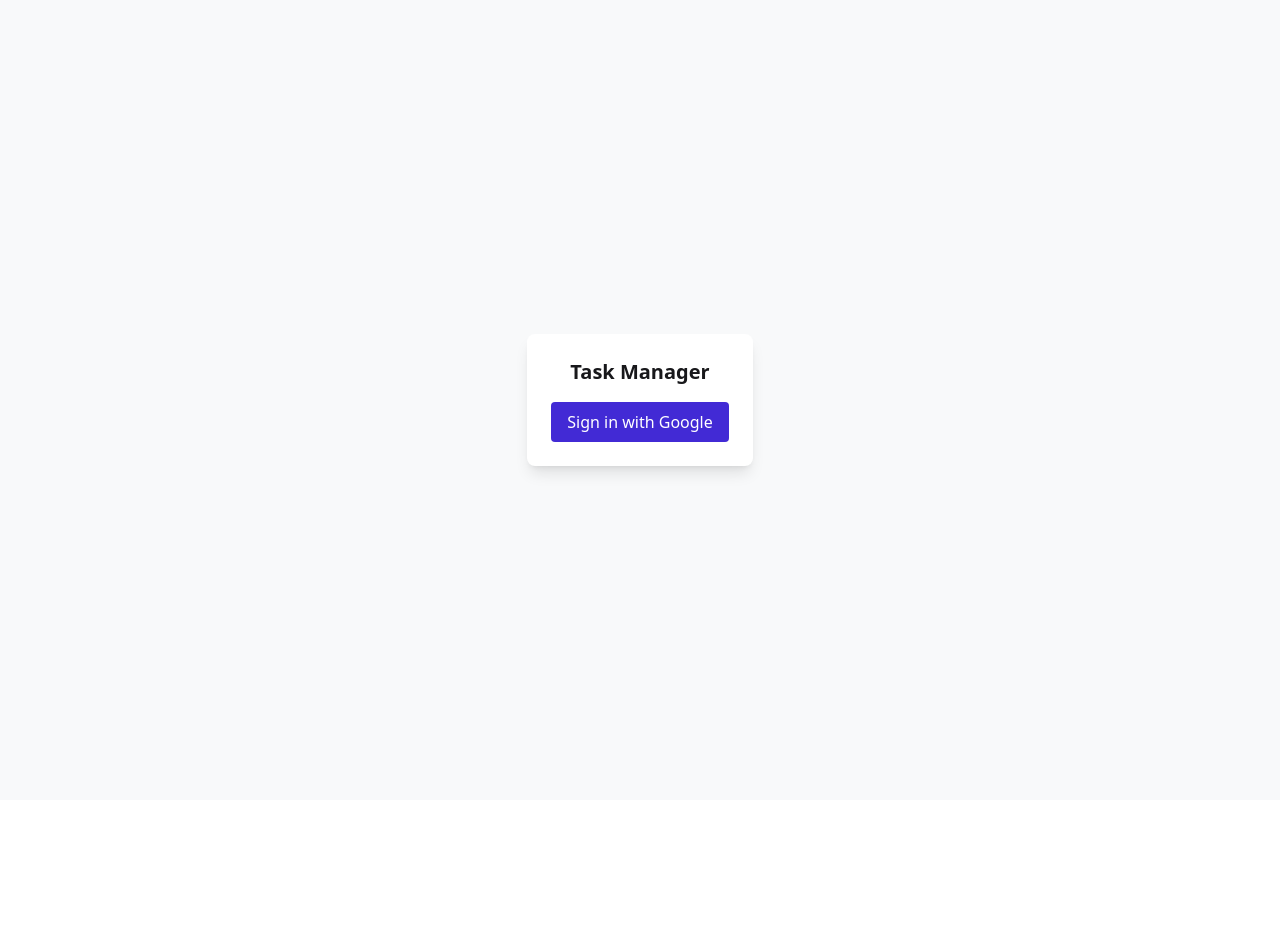
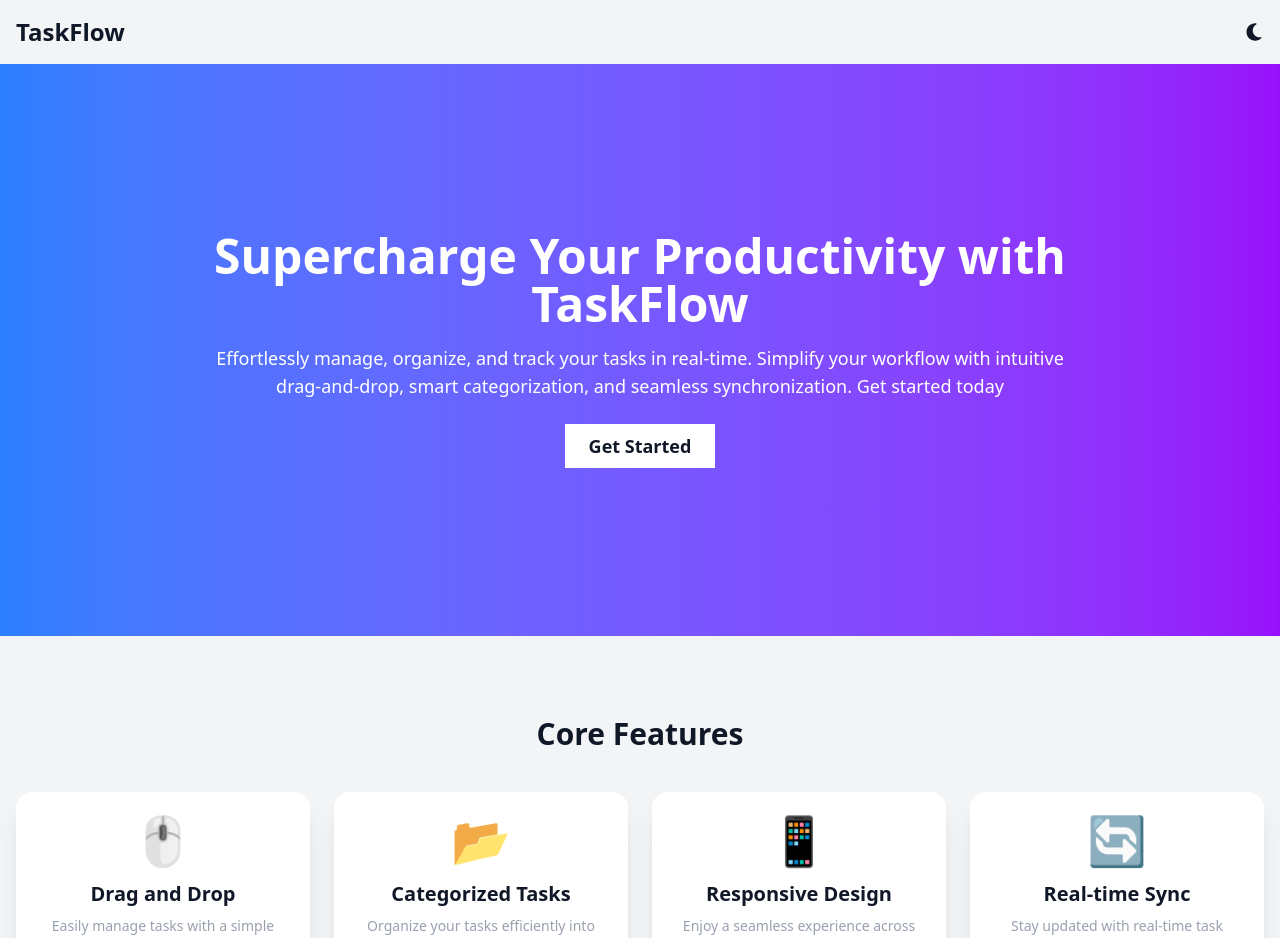
Before and after one commit to Hasinur3813/task-manager, a React app: page / in a window 1280 px wide. Shown: the top 938 px of the page. Before the commit the page ends 800 px from the top, so only its background shows below. Built offline with nearby package versions, Linux system fonts and the light colour scheme; no server answers; the HTML template or start-up script is replaced by a standard one.

Commit message:
added homepage

```diff
--- a/package.json
+++ b/package.json
@@ -16,6 +16,7 @@
     "axios": "^1.7.9",
     "dotenv": "^16.4.7",
     "firebase": "^11.3.1",
+    "framer-motion": "^12.4.7",
     "react": "^19.0.0",
     "react-dom": "^19.0.0",
     "react-hook-form": "^7.54.2",
--- a/src/context/TaskProvider.jsx
+++ b/src/context/TaskProvider.jsx
@@ -3,6 +3,7 @@
 import useTasks from "../hooks/useTasks";
 
 const TaskContext = createContext();
+// const socket = io("https://task-manager-server-nzvr.onrender.com");
 const socket = io("http://localhost:3000");
 
 export const TaskProvider = ({ children }) => {
@@ -30,7 +31,7 @@
           return prevTask.map((task) => {
             if (task.category === change.fullDocument.category) {
               return {
-                ...task.category,
+                ...task,
                 tasks: [...task.tasks, change.fullDocument],
               };
             } else {
@@ -38,22 +39,33 @@
             }
           });
         }
+
+        // task updating logic
+
         if (change.operationType === "update") {
           return prevTask.map((task) => {
+            const updatedId = change.documentKey._id;
+            const findUpdatedTask = task.tasks.find((t) => t._id === updatedId);
+            if (findUpdatedTask) {
               return {
-              ...task.category,
+                ...task,
                 tasks: task.tasks.map((task) =>
-                task._id === change.documentKey._id
+                  task._id === updatedId
                     ? { ...task, ...change.updateDescription.updatedFields }
                     : task
                 ),
               };
+            } else {
+              return task;
+            }
           });
         }
+
+        // task deletion logic
         if (change.operationType === "delete") {
           return prevTask.map((task) => {
             return {
-              ...task.category,
+              ...task,
               tasks: task.tasks.filter((task) => {
                 return task._id !== change.documentKey._id;
               }),
--- a/src/hooks/useAxiosSecure.js
+++ b/src/hooks/useAxiosSecure.js
@@ -5,8 +5,9 @@
 import { useEffect } from "react";
 
 const axiosInstance = axios.create({
-  // baseURL: "https://task-manager-flax-eta.vercel.app",
-  baseURL: "http://localhost:3000",
+  baseURL: "https://task-manager-flax-eta.vercel.app",
+  // baseURL: "https://task-manager-server-nzvr.onrender.com",
+  // baseURL: "http://localhost:3000",
   timeout: 10000,
 });
 
--- a/src/main.jsx
+++ b/src/main.jsx
@@ -1,7 +1,7 @@
 import { StrictMode } from "react";
 import { createRoot } from "react-dom/client";
 import "./index.css";
-import App from "./App.jsx";
+import Login from "./pages/Login/Login.jsx";
 import AuthProvider from "./context/AuthProvider.jsx";
 import UpdateTask from "./pages/UpdateTask/UpdateTask.jsx";
 
@@ -12,44 +12,47 @@
 import AddTask from "./pages/AddTask/AddTask.jsx";
 import { Toaster } from "react-hot-toast";
 import { QueryClient, QueryClientProvider } from "@tanstack/react-query";
-import { TaskProvider } from "./context/TaskProvider.jsx";
+import HomePage from "./pages/HomePage/HomePage.jsx";
+
 const router = createBrowserRouter([
   {
     path: "/",
     element: (
       <PublicRoute>
-        <App />
+        <HomePage />,
+      </PublicRoute>
+    ),
+  },
+  {
+    path: "/login",
+    element: (
+      <PublicRoute>
+        <Login />
       </PublicRoute>
     ),
   },
   {
     path: "/dashboard",
     element: (
-      <TaskProvider>
       <PrivateRoute>
         <Dashboard />
       </PrivateRoute>
-      </TaskProvider>
     ),
   },
   {
     path: "/add-task",
     element: (
-      <TaskProvider>
       <PrivateRoute>
         <AddTask />,
       </PrivateRoute>
-      </TaskProvider>
     ),
   },
   {
     path: "/update-task/:id",
     element: (
-      <TaskProvider>
       <PrivateRoute>
         <UpdateTask />,
       </PrivateRoute>
-      </TaskProvider>
     ),
   },
 ]);
--- a/src/pages/AddTask/AddTask.jsx
+++ b/src/pages/AddTask/AddTask.jsx
@@ -16,7 +16,7 @@
     formState: { errors },
     reset,
   } = useForm();
-  // const { refetch } = useTasks();
+  const { refetch } = useTasks();
 
   const { currentUser, loading: userLoading } = useAuth();
   const [loading, setLoading] = useState(false);
@@ -38,7 +38,7 @@
         toast.success("Task added successfully");
         reset();
         setLoading(false);
-        // refetch();
+        refetch();
         navigate("/dashboard");
       }
     } catch (error) {
--- a/src/pages/Dashboard.jsx
+++ b/src/pages/Dashboard.jsx
@@ -11,9 +11,6 @@
 import useAxiosSecure from "../hooks/useAxiosSecure";
 import Timestamp from "../Components/Timestamp/Timestamp";
 import Modal from "../Components/Modal/Modal";
-import io from "socket.io-client";
-import { useTaskContext } from "../context/TaskProvider";
-const socket = io("http://localhost:3000");
 
 const categoryMap = {
   0: "todo",
@@ -22,14 +19,18 @@
 };
 
 function Dashboard() {
-  // const [taskList, setTaskList] = useState(userTasks || []);
+  const { userTasks, refetch, isLoading } = useTasks();
+  const [taskList, setTaskList] = useState(userTasks || []);
   const [toDelete, setToDelete] = useState(null);
   const axios = useAxiosSecure();
-  const {
-    tasks: taskList,
-    isLoading,
-    setTasks: setTaskList,
-  } = useTaskContext();
+
+  useEffect(() => {
+    if (!isLoading && userTasks) {
+      setTaskList(userTasks);
+    } else {
+      setTaskList([]);
+    }
+  }, [userTasks, isLoading]);
 
   const { currentUser } = useAuth();
   const handleOnDragEnd = (result) => {
@@ -66,8 +67,6 @@
 
       saveTaskDataToDB(movedTask);
     }
-
-    // // Save data to the database (make a POST or PUT request here)
   };
 
   const saveTaskDataToDB = async (task) => {
@@ -75,7 +74,7 @@
     try {
       const res = await axios.put(`/tasks/dnd/${task._id}`, updatedTask);
       if (res.data.success) {
-        // refetch();
+        refetch();
       }
     } catch (error) {
       toast.error("Operation failed, Please try again!");
@@ -132,7 +131,7 @@
           ) : taskList.length > 0 ? (
             taskList.map((taskCategory, categoryIndex) => (
               <Droppable
-                key={categoryIndex}
+                key={taskCategory.category}
                 droppableId={categoryIndex.toString()}
               >
                 {(provided) => (
--- /dev/null
+++ b/src/pages/HomePage/HomePage.jsx
@@ -0,0 +1,109 @@
+import { motion } from "framer-motion";
+import { FaSun } from "react-icons/fa6";
+import { FaMoon } from "react-icons/fa6";
+import { useState } from "react";
+import { Link } from "react-router-dom";
+
+export default function HomePage() {
+  const [darkMode, setDarkMode] = useState(false);
+
+  const features = [
+    {
+      title: "Drag and Drop",
+      description: "Easily manage tasks with a simple drag-and-drop interface.",
+      icon: "🖱️",
+    },
+    {
+      title: "Categorized Tasks",
+      description: "Organize your tasks efficiently into different categories.",
+      icon: "📂",
+    },
+    {
+      title: "Responsive Design",
+      description: "Enjoy a seamless experience across all devices.",
+      icon: "📱",
+    },
+    {
+      title: "Real-time Sync",
+      description: "Stay updated with real-time task synchronization.",
+      icon: "🔄",
+    },
+  ];
+
+  return (
+    <div
+      className={`min-h-screen ${
+        darkMode ? "bg-gray-900 text-white" : "bg-gray-100 text-gray-900"
+      }`}
+    >
+      {/* Header with Dark Mode Toggle */}
+      <header className="p-4 flex justify-between items-center mx-auto">
+        <h1 className="text-2xl font-bold">TaskFlow</h1>
+        <button onClick={() => setDarkMode(!darkMode)}>
+          {darkMode ? (
+            <FaSun className="text-xl" />
+          ) : (
+            <FaMoon className="text-xl" />
+          )}
+        </button>
+      </header>
+
+      {/* Banner Section */}
+      <section className="text-center py-42 px-4 bg-gradient-to-r from-blue-500 to-purple-600 text-white">
+        <motion.h1
+          className="text-4xl md:text-5xl max-w-4xl mx-auto font-bold mb-4"
+          initial={{ opacity: 0, y: -20 }}
+          whileInView={{ opacity: 1, y: 0 }}
+          transition={{ duration: 0.6 }}
+        >
+          Supercharge Your Productivity with TaskFlow
+        </motion.h1>
+        <p className="text-lg mb-6 max-w-4xl mx-auto">
+          Effortlessly manage, organize, and track your tasks in real-time.
+          Simplify your workflow with intuitive drag-and-drop, smart
+          categorization, and seamless synchronization. Get started today
+        </p>
+        <motion.div
+          initial={{ opacity: 0 }}
+          whileInView={{ opacity: 1 }}
+          transition={{ delay: 0.3 }}
+        >
+          <Link to={"/login"}>
+            <button className="px-6 py-2 text-lg font-semibold bg-white text-gray-900 hover:bg-gray-200">
+              Get Started
+            </button>
+          </Link>
+        </motion.div>
+      </section>
+
+      {/* Features Section */}
+      <section className="py-20  mx-auto px-4">
+        <h2 className="text-center text-3xl font-bold mb-10">Core Features</h2>
+        <div className="grid grid-cols-1 md:grid-cols-2 lg:grid-cols-4 gap-6">
+          {features.map((feature, index) => (
+            <motion.div
+              key={index}
+              initial={{ opacity: 0, scale: 0.9 }}
+              whileInView={{ opacity: 1, scale: 1 }}
+              transition={{ duration: 0.5, delay: index * 0.2 }}
+            >
+              <div
+                className={`p-6 shadow-xl h-full rounded-2xl transition-transform hover:scale-105 ${
+                  darkMode ? "bg-gray-800 text-white" : "bg-white text-gray-900"
+                }`}
+              >
+                <div className="flex flex-col items-center text-center">
+                  <span className="text-5xl mb-4">{feature.icon}</span>
+                  <h3 className="text-xl font-semibold mb-2">
+                    {feature.title}
+                  </h3>
+                  <p className="text-sm text-gray-400">{feature.description}</p>
+                </div>
+              </div>
+            </motion.div>
+          ))}
+        </div>
+      </section>
+    </div>
+  );
+}
--- a/src/App.jsx
+++ b/src/pages/Login/Login.jsx
@@ -1,9 +1,11 @@
 import { useNavigate } from "react-router-dom";
-import { useAuth } from "./context/AuthProvider";
-import useAxiosSecure from "./hooks/useAxiosSecure";
+import { useAuth } from "../../context/AuthProvider";
+import useAxiosSecure from "../../hooks/useAxiosSecure";
 import toast from "react-hot-toast";
+// import { Button } from "@/components/ui/button";
+// import { ArrowLeft } from "lucide-react";
 
-function App() {
+function Login() {
   const { signInWithGoogle, currentUser, logout } = useAuth();
   const navigate = useNavigate();
   const axios = useAxiosSecure();
@@ -32,31 +34,40 @@
   };
 
   return (
-    <div className="flex justify-center items-center h-screen bg-background">
-      <div className="p-6 bg-white shadow-lg rounded-lg text-center">
+    <div className="flex flex-col justify-center items-center h-screen bg-gradient-to-br from-blue-500 to-purple-600 text-white px-4">
+      <div className="absolute top-6 left-6">
+        <button variant="ghost" onClick={() => navigate(-1)}>
+          {/* <ArrowLeft className="mr-2" /> Back */}
+          Go back
+        </button>
+      </div>
+      <div className="p-8 bg-white shadow-2xl rounded-2xl text-center max-w-sm w-full text-gray-900">
         {currentUser ? (
           <>
             <img
               src={currentUser?.photoURL}
               alt="Profile"
-              className="rounded-full w-16 mx-auto"
+              className="rounded-full w-20 mx-auto shadow-md border-2 border-gray-300"
             />
-            <h1 className="text-lg font-bold mt-2">
+            <h1 className="text-2xl font-bold mt-4">
               {currentUser?.displayName}
             </h1>
             <button
-              // onClick={logout}
-              className="mt-4 bg-primary text-white py-2 px-4 rounded"
+              onClick={logout}
+              className="mt-6 bg-red-500 hover:bg-red-600 text-white w-full py-2 px-4 rounded-lg"
             >
               Logout
             </button>
           </>
         ) : (
           <>
-            <h1 className="text-xl font-semibold">Task Manager</h1>
+            <h1 className="text-3xl font-bold">Task Manager</h1>
+            <p className="text-gray-500 mt-2">
+              Sign in to manage your tasks efficiently.
+            </p>
             <button
               onClick={handleLogin}
-              className="mt-4 bg-primary cursor-pointer text-white py-2 px-4 rounded"
+              className="mt-6 bg-blue-600 hover:bg-blue-700 text-white w-full py-2 px-4 rounded-lg"
             >
               Sign in with Google
             </button>
@@ -67,4 +78,4 @@
   );
 }
 
-export default App;
+export default Login;
```
Also changed, not shown: 1 other file (tests, documents, lock files or other folders). Lines whose indentation alone changed are shown as unchanged.
